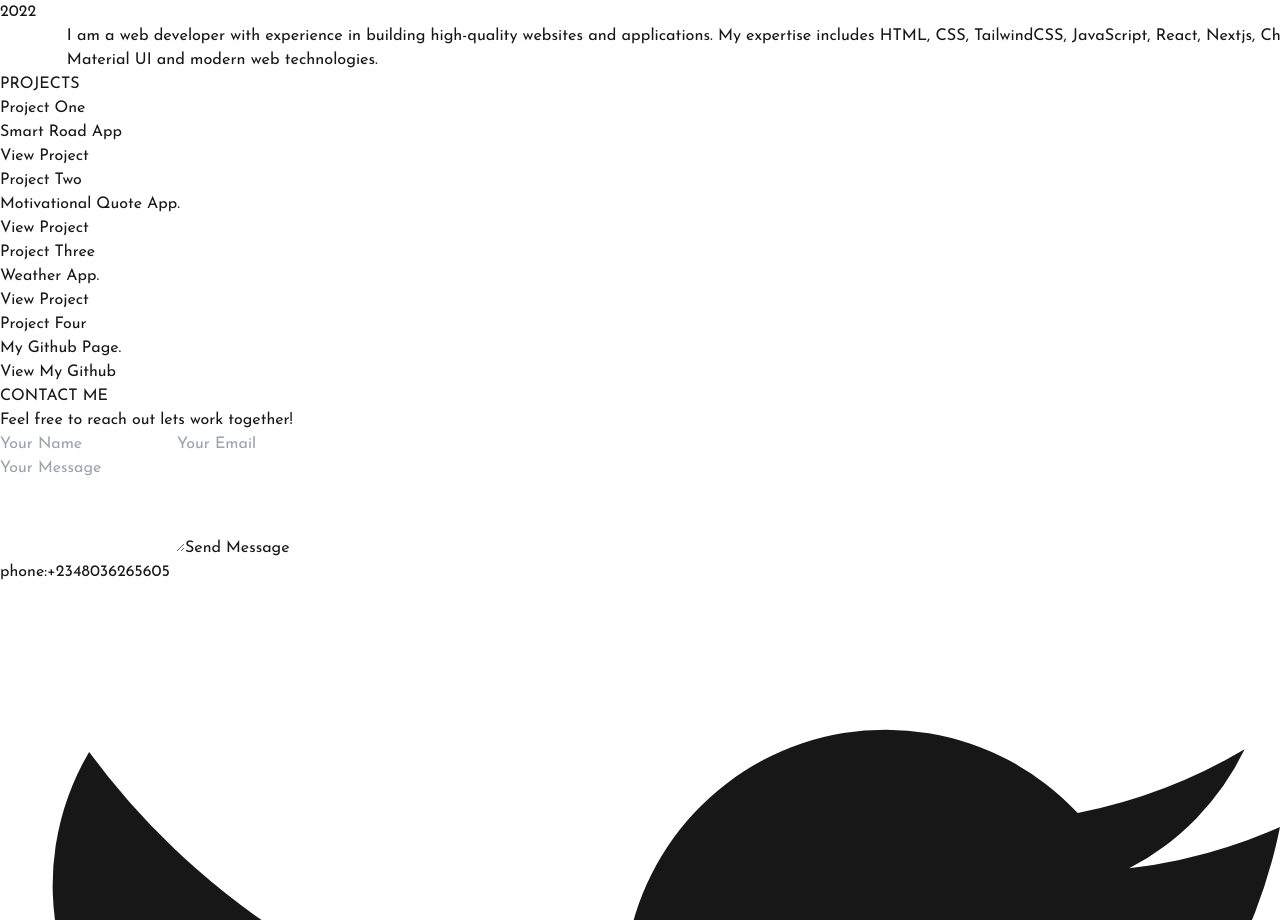
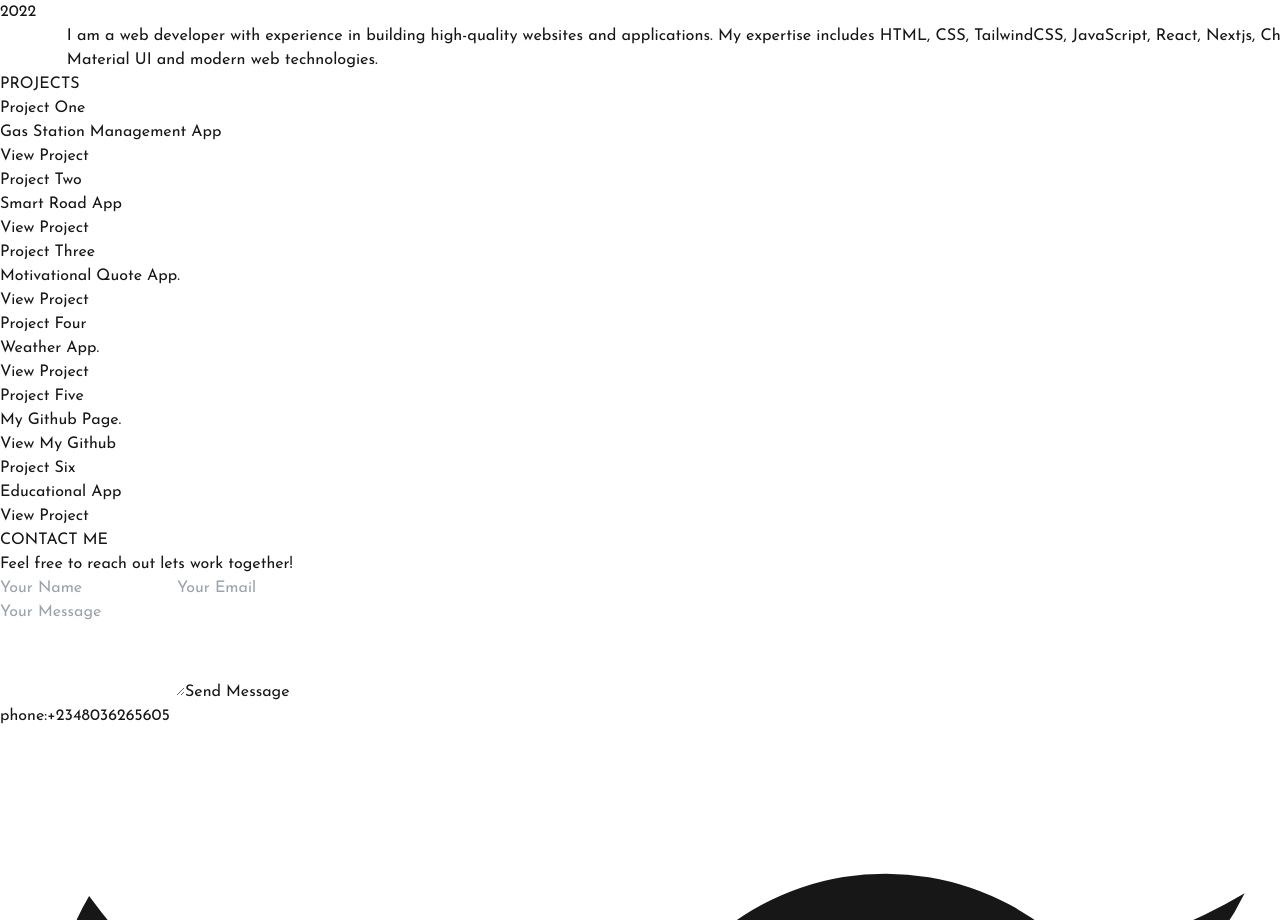
Before and after one commit to MbiatkeEdet/my-portfolio1, a Next.js app: page / in a window 1280 px wide. Shown: the part 1440-2360 px from the top of the page. Built offline with nearby package versions, Linux system fonts and the light colour scheme.

Commit message:
updated pages

```diff
--- a/src/app/page.js
+++ b/src/app/page.js
@@ -170,6 +170,16 @@ export default function Home() {
               transition={{ type: "spring", stiffness: 300 }}
             >
               <h3 className="text-2xl font-bold">Project One</h3>
+              <p className="mt-2">Gas Station Management App</p>
+              <Link href="https://smart-roadapp.netlify.app/" className="text-blue-700 mt-4 inline-block">View Project</Link>
+            </motion.div>
+
+            <motion.div
+              className="bg-gray-100 p-6 rounded-lg shadow-lg"
+              whileHover={{ scale: 1.05 }}
+              transition={{ type: "spring", stiffness: 300 }}
+            >
+              <h3 className="text-2xl font-bold">Project Two</h3>
               <p className="mt-2">Smart Road App</p>
               <Link href="https://smart-roadapp.netlify.app/" className="text-blue-700 mt-4 inline-block">View Project</Link>
             </motion.div>
@@ -179,7 +189,7 @@ export default function Home() {
               whileHover={{ scale: 1.05 }}
               transition={{ type: "spring", stiffness: 300 }}
             >
-              <h3 className="text-2xl font-bold">Project Two</h3>
+              <h3 className="text-2xl font-bold">Project Three</h3>
               <p className="mt-2">Motivational Quote App.</p>
               <a href="https://mbiatkenkantaquoteapp.vercel.app/" className="text-blue-700 mt-4 inline-block">View Project</a>
             </motion.div>
@@ -189,7 +199,7 @@ export default function Home() {
               whileHover={{ scale: 1.05 }}
               transition={{ type: "spring", stiffness: 300 }}
             >
-              <h3 className="text-2xl font-bold">Project Three</h3>
+              <h3 className="text-2xl font-bold">Project Four</h3>
               <p className="mt-2">Weather App.</p>
               <a href="https://lurexweatherapp.netlify.app/" className="text-blue-700 mt-4 inline-block">View Project</a>
             </motion.div>
@@ -199,10 +209,21 @@ export default function Home() {
               whileHover={{ scale: 1.05 }}
               transition={{ type: "spring", stiffness: 300 }}
             >
-              <h3 className="text-2xl font-bold">Project Four</h3>
+              <h3 className="text-2xl font-bold">Project Five</h3>
               <p className="mt-2">My Github Page.</p>
               <a href="https://github.com/MbiatkeEdet" className="text-blue-700 mt-4 inline-block">View My Github</a>
             </motion.div>
+
+            <motion.div
+              className="bg-gray-100 p-6 rounded-lg shadow-lg"
+              whileHover={{ scale: 1.05 }}
+              transition={{ type: "spring", stiffness: 300 }}
+            >
+              <h3 className="text-2xl font-bold">Project Six</h3>
+              <p className="mt-2">Educational App</p>
+              <a href="https://finear.app" className="text-blue-700 mt-4 inline-block">View Project</a>
+            </motion.div>
+
 
 
 
```
